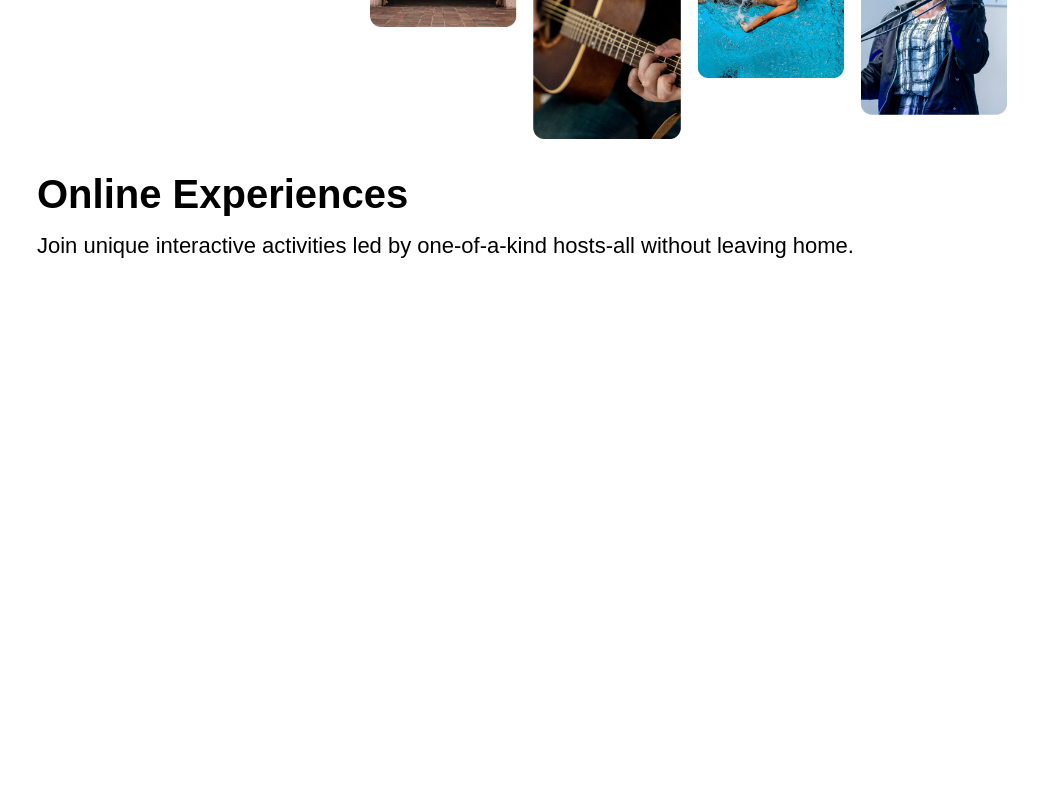
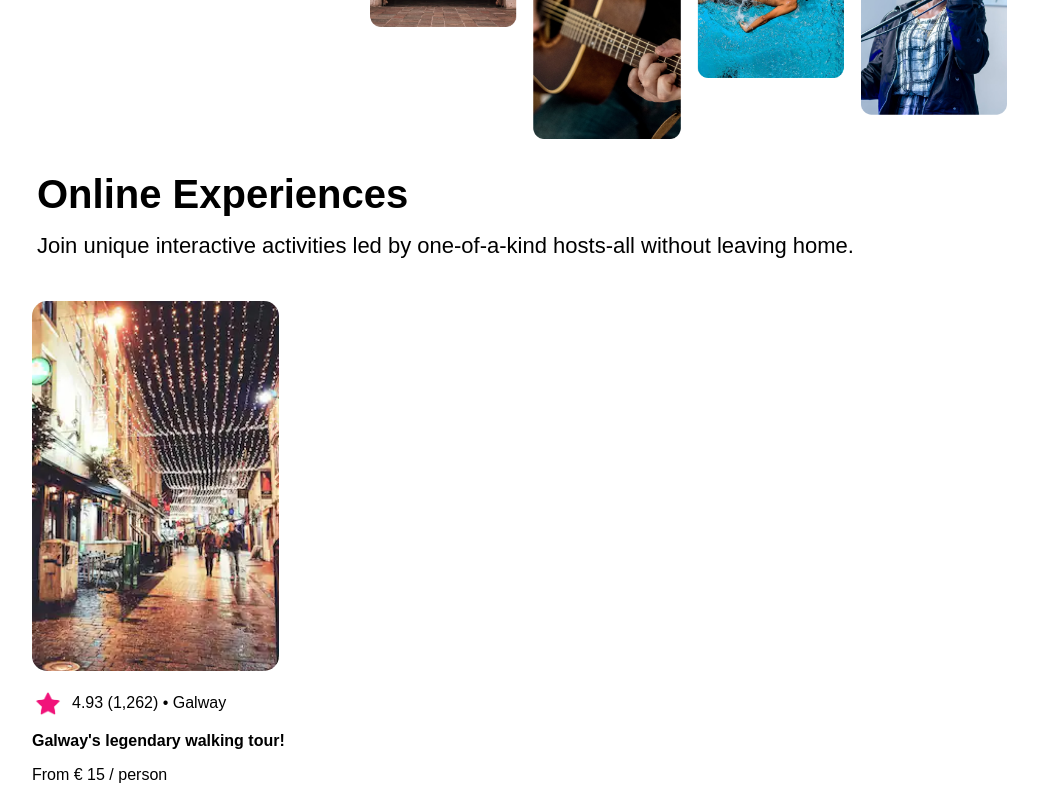
Before and after one commit to Nqthxn/AirBnb-Experiences-Clone, a React (Create React App) app: page / in a window 1280 px wide. Shown: the part 430-1230 px from the top of the page, without its empty margins (33-1071 px from the left). Before the commit the page ends 800 px from the top, so only its background shows below. Built offline with nearby package versions, Linux system fonts and the light colour scheme.

Commit message:
Card component created

```diff
--- a/public/styles.css
+++ b/public/styles.css
@@ -38,3 +38,21 @@ section{
 .hero-header, .hero-text{
     margin-left:50px;
 }
+.star{
+    width:32px;
+    margin-right: 8px;
+}
+.review-container{
+    display:flex;
+    align-items: center;
+}
+.card-image{
+    height:370px;
+    border-radius: 15px;
+}
+.card-description{
+    font-weight: bold;
+}
+.card-container{
+    margin-left: 65px;
+}
--- a/src/App.js
+++ b/src/App.js
@@ -1,10 +1,14 @@
 import Navbar from './components/Navbar';
 import Hero from './components/Hero';
+import Card from './components/Card';
+
 function App(){
+  //<Hero />
   return(
     <div>
       <Navbar />
       <Hero />
+      <Card />
     </div>
   );
 }
--- /dev/null
+++ b/src/components/Card.js
@@ -0,0 +1,27 @@
+import image1 from '../Images/card-image1.webp';
+import star from '../Images/star.png';
+
+function Card(){
+    return(
+        <div className="card-container">
+            <div className="image-container">
+                <img src={image1} className="card-image"/>
+            </div>
+            <div className="info-container">
+                <p className="review-container">
+                    <img src={star} className="star"/>
+                    <span>4.93 (1,262) &bull; Galway</span>
+                </p>
+                <p className="card-description">
+                    Galway's legendary walking tour!
+                </p>
+                <p>
+                    From &euro; 15 / person
+                </p>
+
+            </div>
+
+        </div>
+    );
+}
+export default Card;
```
Also changed, not shown: src/Images/card-image1.webp (added), src/Images/star.png (added).
